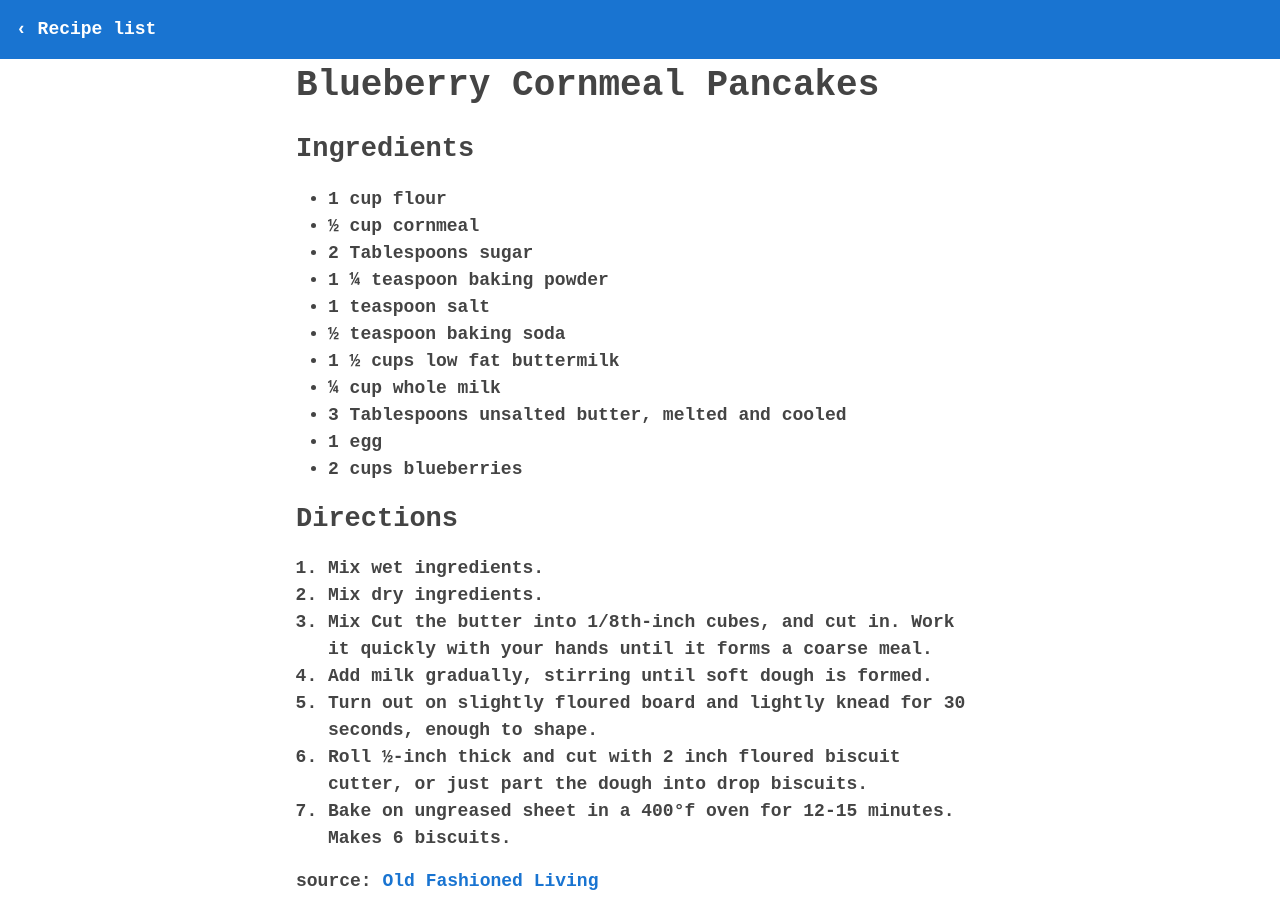
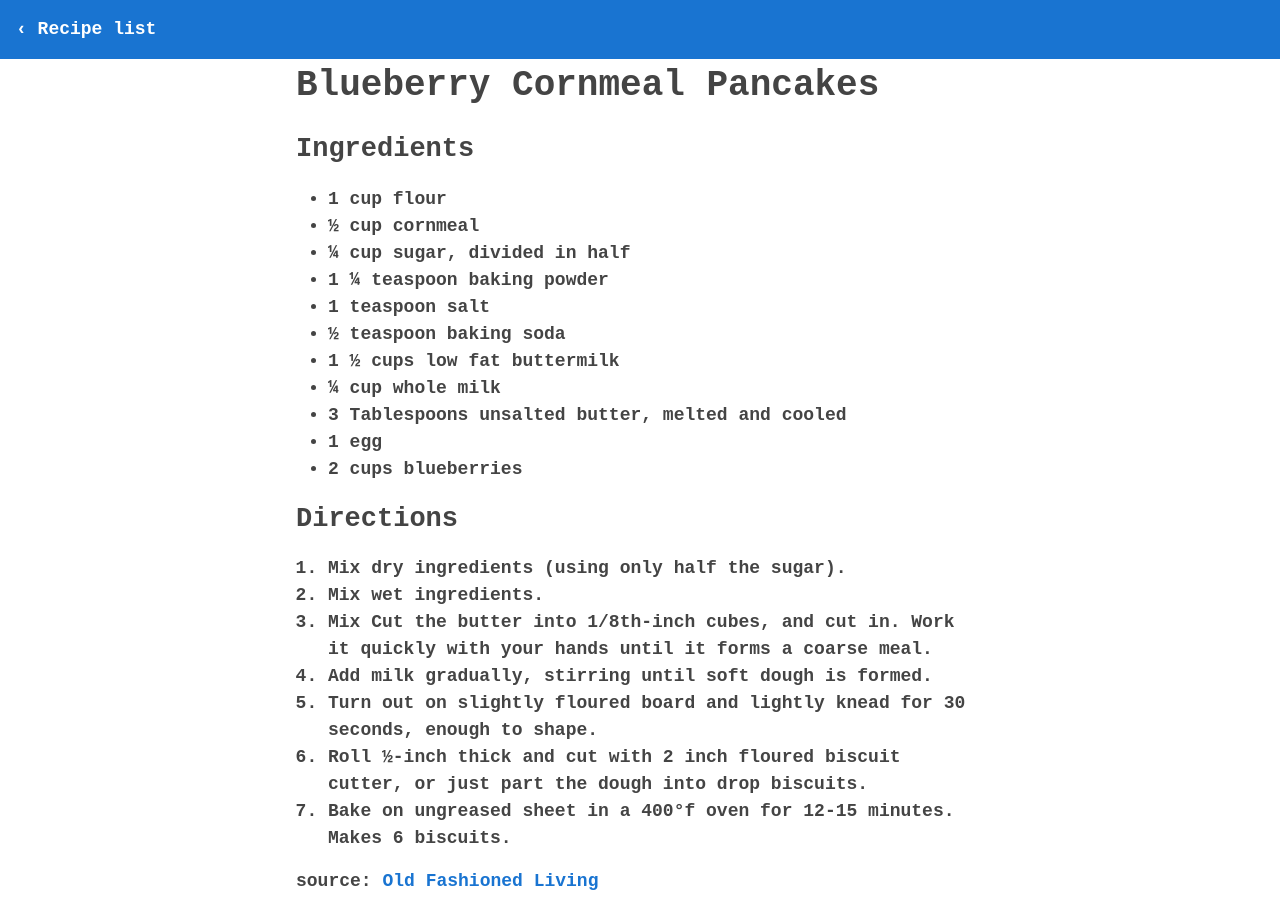
Before and after one commit to mattsugihara/recipes, a Jekyll site: the page built from _posts/2014-01-01-Blueberry-Cornmeal-Pancakes.md, in a window 1280 px wide. Built offline with Jekyll 4.4.1, drawn with Linux system fonts in a browser that asks for light colours; some web fonts are replaced.

Commit message:
automatic push

```diff
--- a/_posts/2014-01-01-Blueberry-Cornmeal-Pancakes.md
+++ b/_posts/2014-01-01-Blueberry-Cornmeal-Pancakes.md
@@ -5,7 +5,7 @@ layout: recipe
 ##Ingredients
 - 1 cup flour
 - &frac12; cup cornmeal
-- 2 Tablespoons sugar
+- &frac14; cup sugar, divided in half
 - 1 &frac14; teaspoon baking powder
 - 1 teaspoon salt
 - &frac12; teaspoon baking soda
@@ -16,8 +16,8 @@ layout: recipe
 - 2 cups blueberries
 
 ##Directions
-1. Mix wet ingredients.
-2. Mix dry ingredients.
+1. Mix dry ingredients (using only half the sugar).
+2. Mix wet ingredients.
 3. Mix
 Cut the butter into 1/8th-inch cubes, and cut in.  Work it quickly with your hands until it forms a coarse meal.
 3. Add milk gradually, stirring until soft dough is formed.
```
